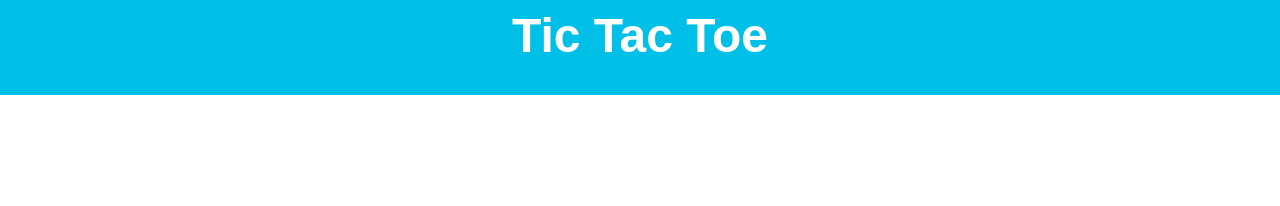
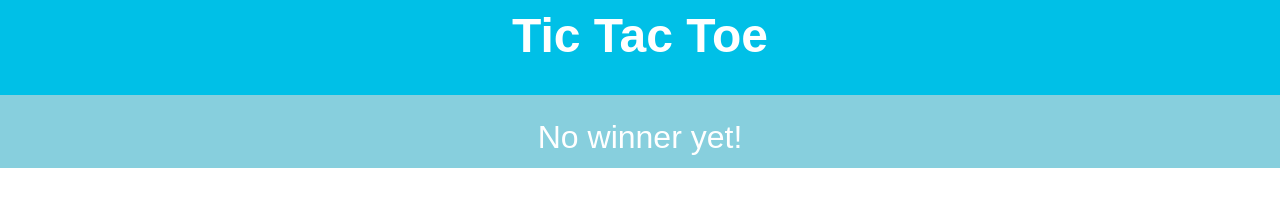
Before and after one commit to sparkbox/apprentice-tic-tac-toe, a website: page src/html/index.html in a window 1280 px wide. Drawn offline with Linux system fonts and the light colour scheme; files that its build step writes are made by us from their sources.

Commit message:
refactor: add subheader element
FSA2021-61

```diff
--- a/src/css/styles.css
+++ b/src/css/styles.css
@@ -5,7 +5,7 @@ body {
 }
 
 .header {
-    margin-top: 0;
+    margin: 0;
     padding-top: 0.5rem;
     padding-bottom: 2rem;
     background-color: #00c0e7;
@@ -14,3 +14,15 @@ body {
     font-size: 3rem;
     text-align: center;
 }
+
+.subheader {
+    margin-top: 0;
+    padding-bottom: 0.75rem;
+    padding-top: 1.5rem;
+    background-color: #87cfdd;
+    color: #fff;
+    font-family: Arial, Helvetica, sans-serif;
+    font-size: 2rem;
+    text-align: center;
+    font-weight: normal;
+}
--- a/src/html/index.html
+++ b/src/html/index.html
@@ -9,5 +9,6 @@
 </head>
 <body>
   <h1 class="header">Tic Tac Toe</h1>
+  <h2 class="subheader">No winner yet!</h2>
 </body>
 </html>
```
